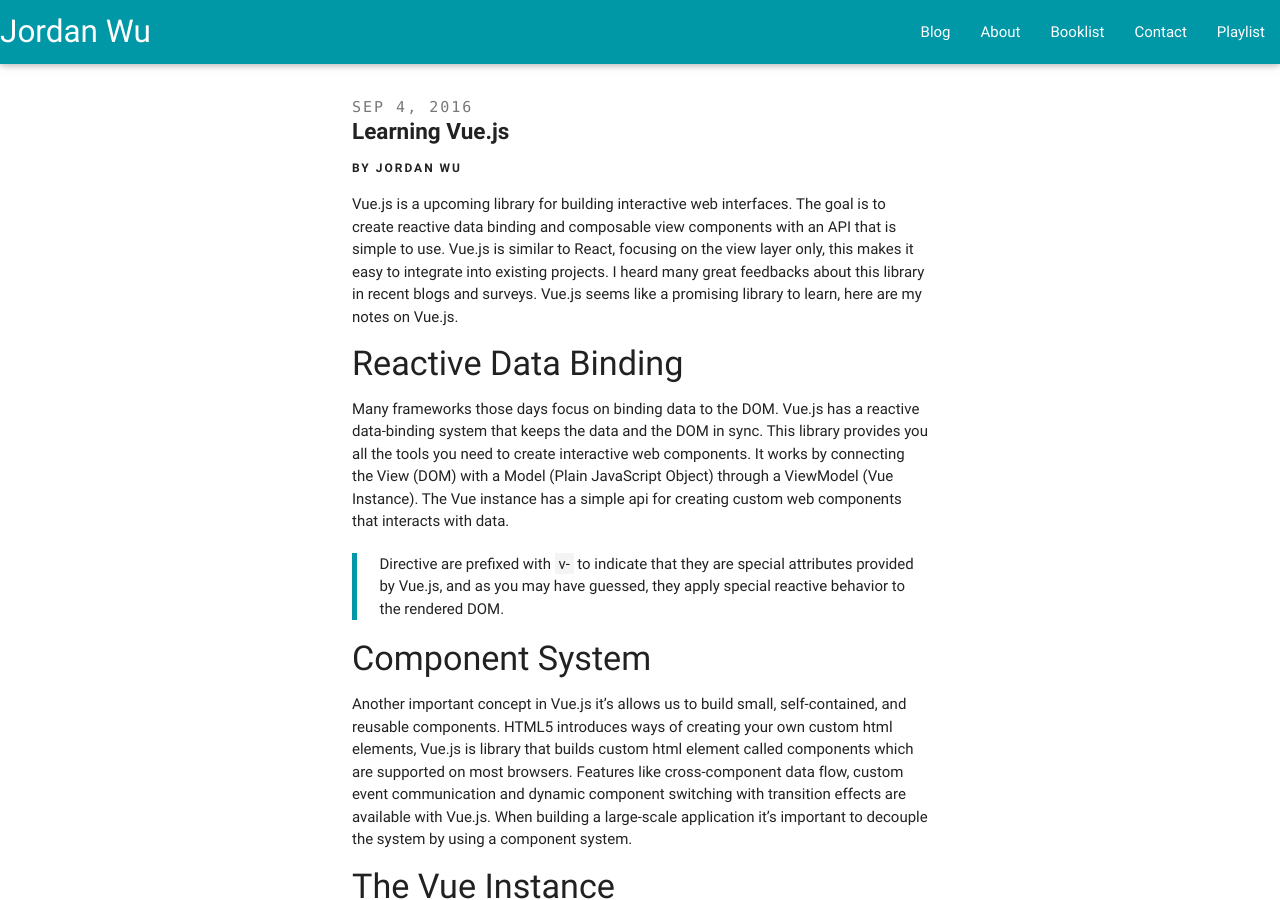
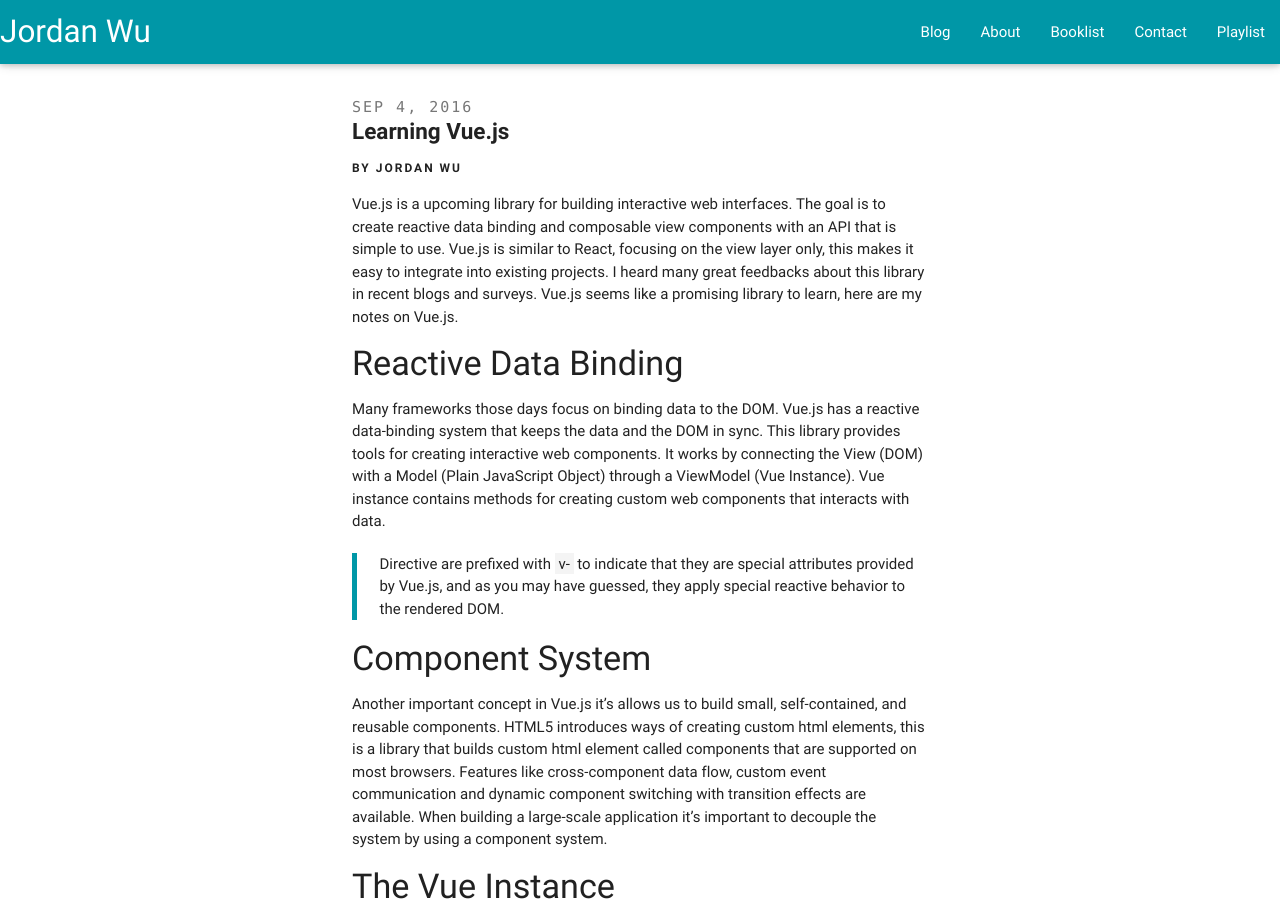
Before and after one commit to JordanSpencerWu/old-website, a Jekyll site: the page built from _posts/blog/2016/2016-09-04-learning-vuejs.markdown, in a window 1280 px wide and 900 px high. Built offline with Jekyll 4.4.1, drawn with Linux system fonts in a browser that asks for light colours; nearby versions of some CDN libraries; comment, search, counter and statistics services are not loaded; some of the changed text lies outside the part shown.

Commit message:
modify vue blog

```diff
--- a/_posts/blog/2016/2016-09-04-learning-vuejs.markdown
+++ b/_posts/blog/2016/2016-09-04-learning-vuejs.markdown
@@ -9,13 +9,13 @@
 
 #### Reactive Data Binding
 
-Many frameworks those days focus on binding data to the DOM. Vue.js has a reactive data-binding system that keeps the data and the DOM in sync. This library provides you all the tools you need to create interactive web components. It works by connecting the View (DOM) with a Model (Plain JavaScript Object) through a ViewModel (Vue Instance). The Vue instance has a simple api for creating custom web components that interacts with data.
+Many frameworks those days focus on binding data to the DOM. Vue.js has a reactive data-binding system that keeps the data and the DOM in sync. This library provides tools for creating interactive web components. It works by connecting the View (DOM) with a Model (Plain JavaScript Object) through a ViewModel (Vue Instance). Vue instance contains methods for creating custom web components that interacts with data.
 
 > Directive are prefixed with `v-` to indicate that they are special attributes provided by Vue.js, and as you may have guessed, they apply special reactive behavior to the rendered DOM.
 
 #### Component System
 
-Another important concept in Vue.js it's allows us to build small, self-contained, and reusable components. HTML5 introduces ways of creating your own custom html elements, Vue.js is library that builds custom html element called components which are supported on most browsers. Features like cross-component data flow, custom event communication and dynamic component switching with transition effects are available with Vue.js. When building a large-scale application it's important to decouple the system by using a component system.
+Another important concept in Vue.js it's allows us to build small, self-contained, and reusable components. HTML5 introduces ways of creating custom html elements, this is a library that builds custom html element called components that are supported on most browsers. Features like cross-component data flow, custom event communication and dynamic component switching with transition effects are available. When building a large-scale application it's important to decouple the system by using a component system.
 
 #### The Vue Instance
 
@@ -113,7 +113,7 @@
   <a v-bind:href.literal="/a/b/c"></a>
 {% endhighlight %}
 
-Here are some shorthands that Vue.js provides
+Here are some shorthands that Vue.js provides:
 
 {% highlight html %}
   <!-- full syntax -->
@@ -235,7 +235,7 @@
 
 #### Methods and Event Handling
 
-The `v-on` directive is used to listen to DOM events. We can bind a click event to a method named greet, by defining that method in our Vue instance. When we need to acces the original DOM event pass in `$event` as an argument into the method.
+The `v-on` directive is used to listen to DOM events. We can bind a click event to a method named greet, by defining that method in our Vue instance. When we need to acces the original DOM event, pass in `$event` as an argument into the method.
 
 {% highlight html %}
   <button v-on:click="say('hello!', $event)">Submit</button>
```
Also changed, not shown: other parts of _posts/blog/2016/2016-09-04-learning-vuejs.markdown (+5 -3 lines).
